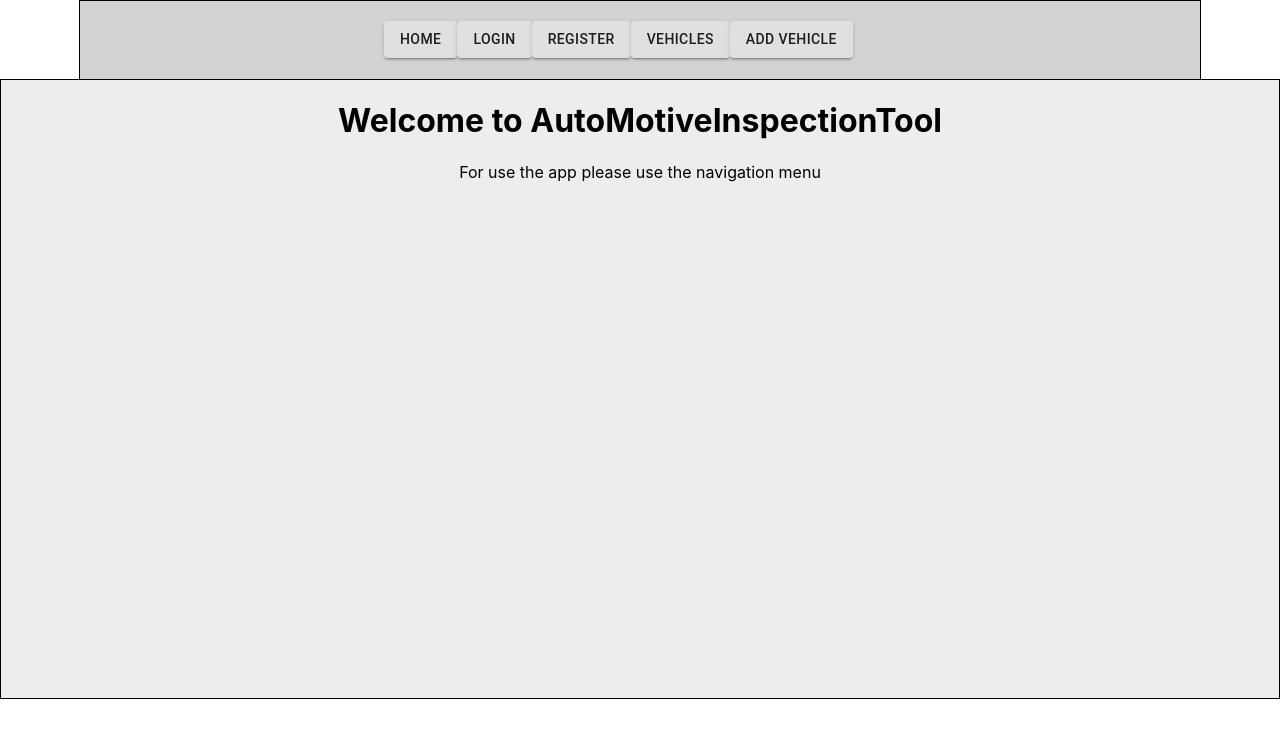
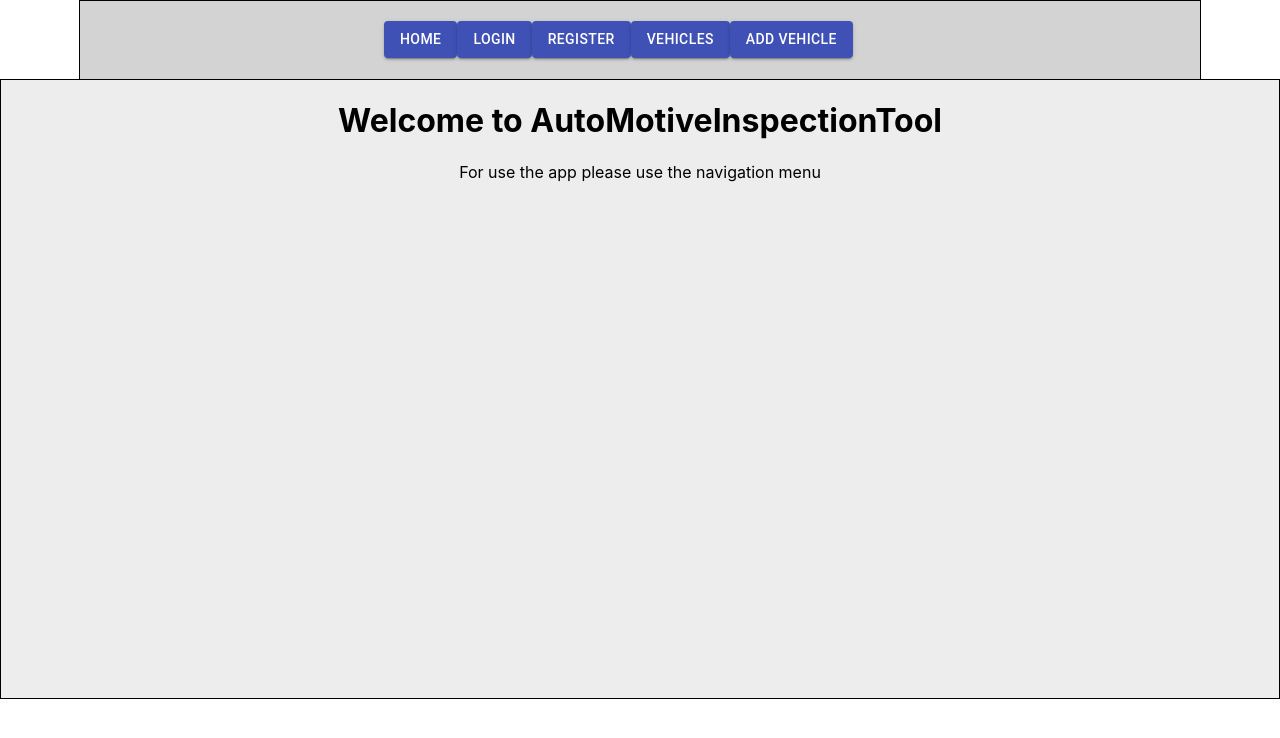
Before and after one commit to kamilbochno/AutoMotiveInspectionTool, a React (Create React App) app: page / in a window 1280 px wide. Shown: the top 738 px of the page. Built offline with nearby package versions, Linux system fonts and the light colour scheme.

Commit message:
Change buttons style

```diff
--- a/src/Components/Home/Home.js
+++ b/src/Components/Home/Home.js
@@ -1,7 +1,9 @@
+
 import React from 'react';
-import { NavLink, Link } from 'react-router-dom';
+import { NavLink } from 'react-router-dom';
 import Button from '@material-ui/core/Button';
 import Container from '@material-ui/core/Container';
+import Box from '@material-ui/core/Box';
 
 import styles from './Home.css';
 
@@ -12,19 +14,23 @@ function Home() {
                 <Container maxwidth="sm">
                     <div className="Links">
                         <NavLink activeClassName="active" to="/">
-                            <Button variant="contained">Home</Button>
+
+                            <Button variant="contained" color="primary">Home</Button>
+
                         </NavLink>
                         <NavLink activeClassName="active" to="/Login">
-                            <Button variant="contained">Login</Button>
+
+                            <Button variant="contained" color="primary">Login</Button>
+
                         </NavLink>
                         <NavLink activeClassName="active" to="/Register">
-                            <Button variant="contained">Register</Button>
+                            <Button variant="contained" color="primary">Register</Button>
                         </NavLink>
                         <NavLink activeClassName="active" to="/Vehicles">
-                            <Button variant="contained">Vehicles</Button>
+                            <Button variant="contained" color="primary">Vehicles</Button>
                         </NavLink>
                         <NavLink activeClassName="active" to="/Addvehicle">
-                            <Button variant="contained">Add vehicle</Button>
+                            <Button variant="contained" color="primary">Add vehicle</Button>
                         </NavLink>
                     </div>
                 </Container>
```
